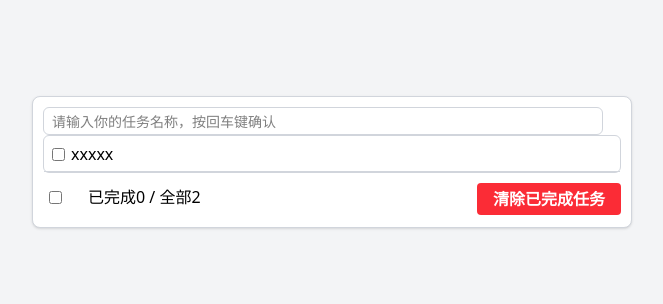
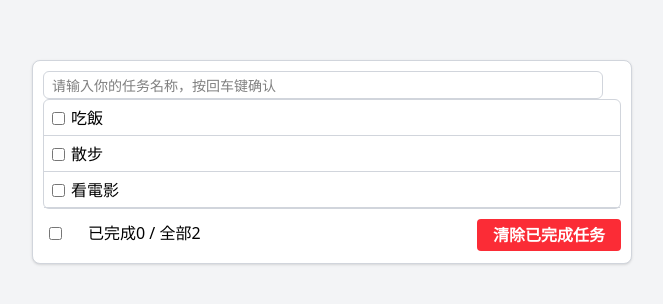
Before and after one commit to leowu0329/vue3TodoList-, a Vue app: page / in a window 1280 px wide. Shown: the part 238-542 px from the top of the page, without its empty margins (308-971 px from the left). Built offline with nearby package versions, Linux system fonts and the light colour scheme.

Commit message:
todoList案例遍歷數據並展示

```diff
--- a/src/App.vue
+++ b/src/App.vue
@@ -4,17 +4,19 @@
       class="w-[600px] p-2.5 border border-gray-300 rounded-lg bg-white shadow-sm"
     >
       <Header />
-      <List />
+      <List :todos="todos" />
       <Footer />
     </div>
   </div>
 </template>
 
 <script lang="ts">
-import { defineComponent } from 'vue';
+import { defineComponent, reactive, toRefs } from 'vue';
 import Header from './components/Header.vue';
 import List from './components/List.vue';
 import Footer from './components/Footer.vue';
+import { Todo } from './types/todo';
+
 export default defineComponent({
   name: 'App',
   components: {
@@ -22,5 +24,17 @@ export default defineComponent({
     List,
     Footer,
   },
+  setup() {
+    const state = reactive<{ todos: Todo[] }>({
+      todos: [
+        { id: 1, title: '吃飯', isCompleted: false },
+        { id: 2, title: '散步', isCompleted: true },
+        { id: 3, title: '看電影', isCompleted: false },
+      ],
+    });
+    return {
+      ...toRefs(state),
+    };
+  },
 });
 </script>
--- a/src/components/Item.vue
+++ b/src/components/Item.vue
@@ -2,10 +2,11 @@
   <li class="list-none h-9 leading-9 px-2 border-b border-gray-300">
     <label class="float-left cursor-pointer">
       <input type="checkbox" class="align-middle mr-1.5 relative -top-px" />
-      <span>xxxxx</span>
+      <span>{{ todo?.title }}</span>
     </label>
     <button
       class="float-right hidden mt-0.75 bg-red-500 text-white px-2 py-1 rounded"
+      style="display: none"
     >
       删除
     </button>
@@ -13,12 +14,16 @@
 </template>
 
 <script lang="ts">
-import { defineComponent } from 'vue';
+import { defineComponent, PropType } from 'vue';
+import { Todo } from '../types/todo';
+
 export default defineComponent({
   name: 'Item',
+  props: {
+    todo: {
+      type: Object as PropType<Todo>,
+      required: true,
+    },
+  },
 });
 </script>
-
-<style>
-/* 如果需要额外的自定义样式，可以在这里添加 */
-</style>
--- a/src/components/List.vue
+++ b/src/components/List.vue
@@ -1,6 +1,6 @@
 <template>
   <ul class="list-none p-0 border border-gray-300 rounded-md">
-    <Item />
+    <Item v-for="(todo, index) in todos" :key="todo.id" :todo="todo" />
   </ul>
 </template>
 
@@ -13,9 +13,6 @@ export default defineComponent({
   components: {
     Item,
   },
+  props: ['todos'],
 });
 </script>
-
-<style>
-/* 如果需要保留一些自定义样式，可以在这里添加 */
-</style>
--- /dev/null
+++ b/src/types/todo.ts
@@ -0,0 +1,5 @@
+export interface Todo {
+  id: number;
+  title: string;
+  isCompleted: boolean;
+}
```
